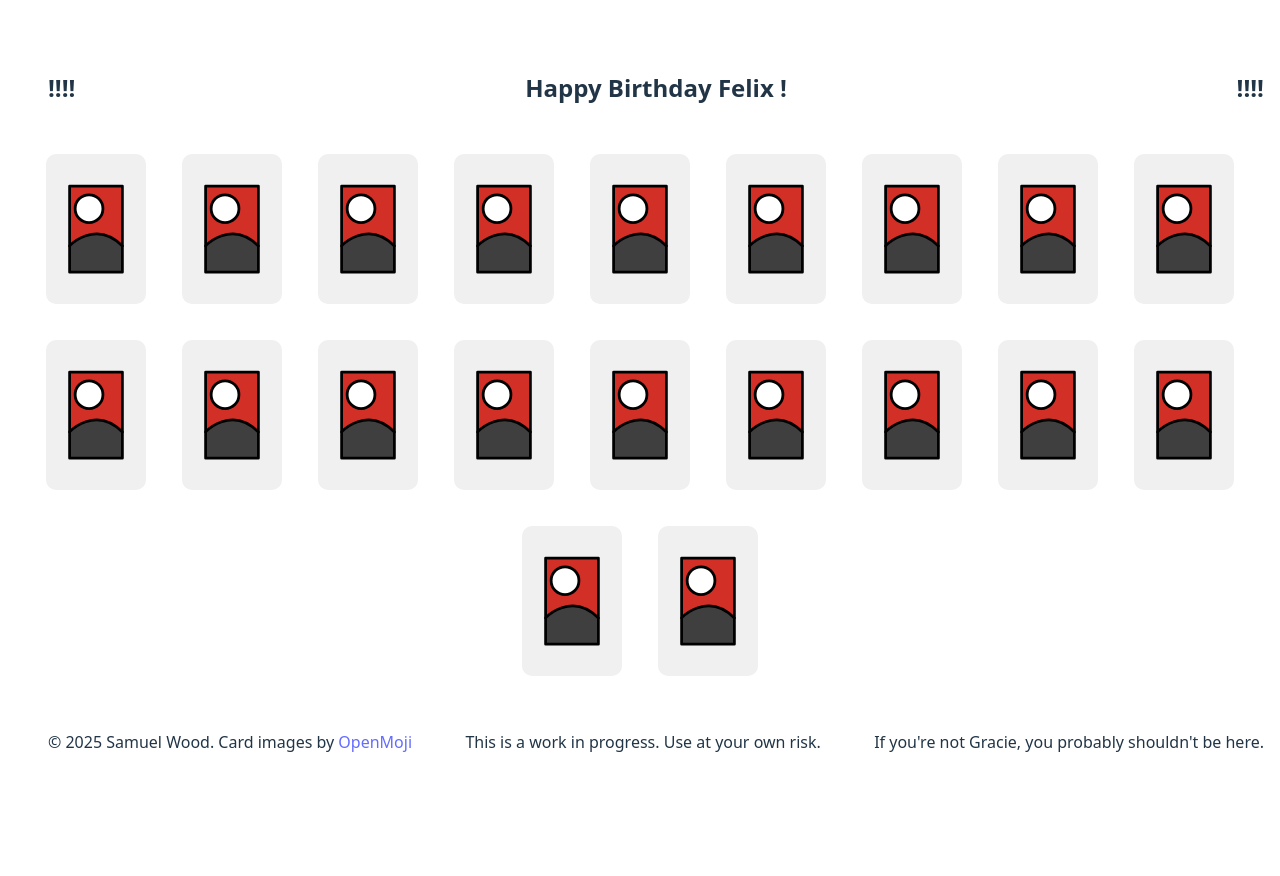
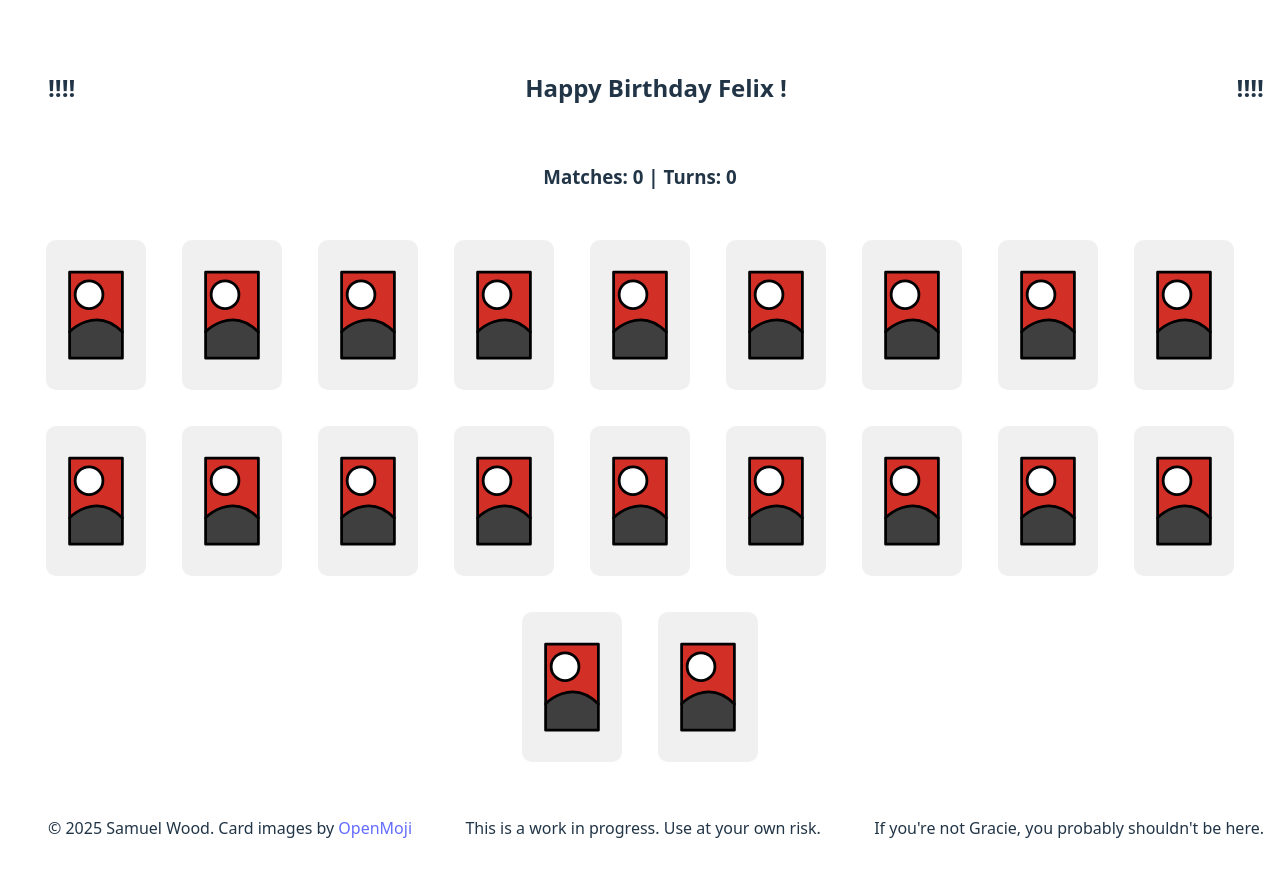
Before and after one commit to StrawberryBeds/games, a React (Vite) app: page / in a window 1280 px wide. Shown: the top 876 px of the page. Before the commit the page ends 830 px from the top, so only its background shows below. Built offline with nearby package versions, Linux system fonts and the light colour scheme.

Commit message:
Ajoutes le score

```diff
--- a/src/App.jsx
+++ b/src/App.jsx
@@ -1,4 +1,5 @@
 import Header from './components/Header.jsx'
+import Score from './components/Score.jsx'
 import GameBoard from './components/GameBoard';
 import Footer from './components/Footer.jsx'
 import './App.css'
--- a/src/components/GameBoard.css
+++ b/src/components/GameBoard.css
@@ -1,4 +1,11 @@
 /* src/components/GameBoard.css */
+
+.game-container {
+  display: flex;
+  flex-direction: column;
+  align-items: center;
+}
+
 .game-board {
   display: flex;
   flex-wrap: wrap;
@@ -7,3 +14,11 @@
   /* min-height: 100vh; */
   /* margin: 20px; */
 }
+
+/* src/components/Score.css */
+
+.score {
+  width: 100%;
+  text-align: center;
+  margin-bottom: 20px; /* Add some space below the score */
+}
--- a/src/components/GameBoard.jsx
+++ b/src/components/GameBoard.jsx
@@ -1,27 +1,40 @@
-import React, { useState, useEffect } from 'react';
-import Card from './Card';
-import './GameBoard.css';
+import React, { useState, useEffect } from "react";
+import Card from "./Card";
+import Score from "./Score";
+import "./GameBoard.css";
 
 // Import images
-import balloon from '../assets/balloon_1F388.svg';
-import cake from '../assets/cake_1F382.svg';
-import cat from '../assets/cat_1F431.svg';
-import dog from '../assets/dog_1F436.svg';
-import dragon from '../assets/dragon_1F409.svg';
-import octopus from '../assets/octopus_1F419.svg';
-import pheonix from '../assets/pheonix_1F426-200D-1F525.svg';
-import rofl from '../assets/rofl_1F923.svg';
-import smiley from '../assets/smiley_1F60A.svg';
-import unicorn from '../assets/unicorn_1F984.svg';
+import balloon from "../assets/balloon_1F388.svg";
+import cake from "../assets/cake_1F382.svg";
+import cat from "../assets/cat_1F431.svg";
+import dog from "../assets/dog_1F436.svg";
+import dragon from "../assets/dragon_1F409.svg";
+import octopus from "../assets/octopus_1F419.svg";
+import pheonix from "../assets/pheonix_1F426-200D-1F525.svg";
+import rofl from "../assets/rofl_1F923.svg";
+import smiley from "../assets/smiley_1F60A.svg";
+import unicorn from "../assets/unicorn_1F984.svg";
 
 function GameBoard() {
   const [cards, setCards] = useState(generateCards());
   const [flippedIndices, setFlippedIndices] = useState([]);
   const [solvedIndices, setSolvedIndices] = useState([]);
+  const [turns, setTurns] = useState(0);
+  const [matches, setMatches] = useState(0);
 
   function generateCards() {
-    const cardImages = [balloon, cake, cat, dog, dragon, octopus, pheonix, rofl, smiley, unicorn];
-
+    const cardImages = [
+      balloon,
+      cake,
+      cat,
+      dog,
+      dragon,
+      octopus,
+      pheonix,
+      rofl,
+      smiley,
+      unicorn,
+    ];
 
     // Duplicate the array to create pairs and shuffle them
     const pairs = [...cardImages, ...cardImages]
@@ -49,10 +62,19 @@ function GameBoard() {
       const firstCard = cards.find((card) => card.id === firstIndex);
       const clickedCard = cards.find((card) => card.id === id);
 
+      // Increment turns
+      setTurns((prevTurns) => prevTurns + 1);
+
       // Check if the two flipped cards match
       if (firstCard.image === clickedCard.image) {
         // Cards match, add them to solvedIndices
-        setSolvedIndices((prevSolvedIndices) => [...prevSolvedIndices, firstIndex, id]);
+        setSolvedIndices((prevSolvedIndices) => [
+          ...prevSolvedIndices,
+          firstIndex,
+          id,
+        ]);
+        // Increment matches
+        setMatches((prevMatches) => prevMatches + 1);
       }
 
       // Reset flipped indices after a delay to allow the user to see the second card
@@ -65,23 +87,31 @@ function GameBoard() {
   // Reset the game if all cards are solved
   useEffect(() => {
     if (solvedIndices.length === cards.length) {
-      alert('Congratulations! You have won the game.');
+      alert("Congratulations! You have won the game.");
       setCards(generateCards());
       setSolvedIndices([]);
+      setTurns(0);
+      setMatches(0);
     }
   }, [solvedIndices, cards.length]);
 
   return (
+    <div className="game-container">
+      <Score matches={matches} turns={turns} />
       <div className="game-board">
         {cards.map((card) => (
           <Card
             key={card.id}
             id={card.id}
             image={card.image}
-          isFlipped={flippedIndices.includes(card.id) || solvedIndices.includes(card.id)}
+            isFlipped={
+              flippedIndices.includes(card.id) ||
+              solvedIndices.includes(card.id)
+            }
             onClick={handleCardClick}
           />
         ))}
+      </div>
     </div>
   );
 }
--- /dev/null
+++ b/src/components/Score.css
@@ -0,0 +1,8 @@
+/* src/components/Score.css */
+
+.score {
+  display: flex;
+  flex-wrap: wrap;
+  justify-content: center;
+  gap: 16px;
+}
--- /dev/null
+++ b/src/components/Score.jsx
@@ -0,0 +1,14 @@
+// Score.jsx
+import React from 'react';
+
+function Score({ matches, turns }) {
+  return (
+    <div className="score">
+      <h3>
+        Matches: <span>{matches}</span> | Turns: <span>{turns}</span>
+      </h3>
+    </div>
+  );
+}
+
+export default Score;
```
Lines whose indentation alone changed are shown as unchanged.
